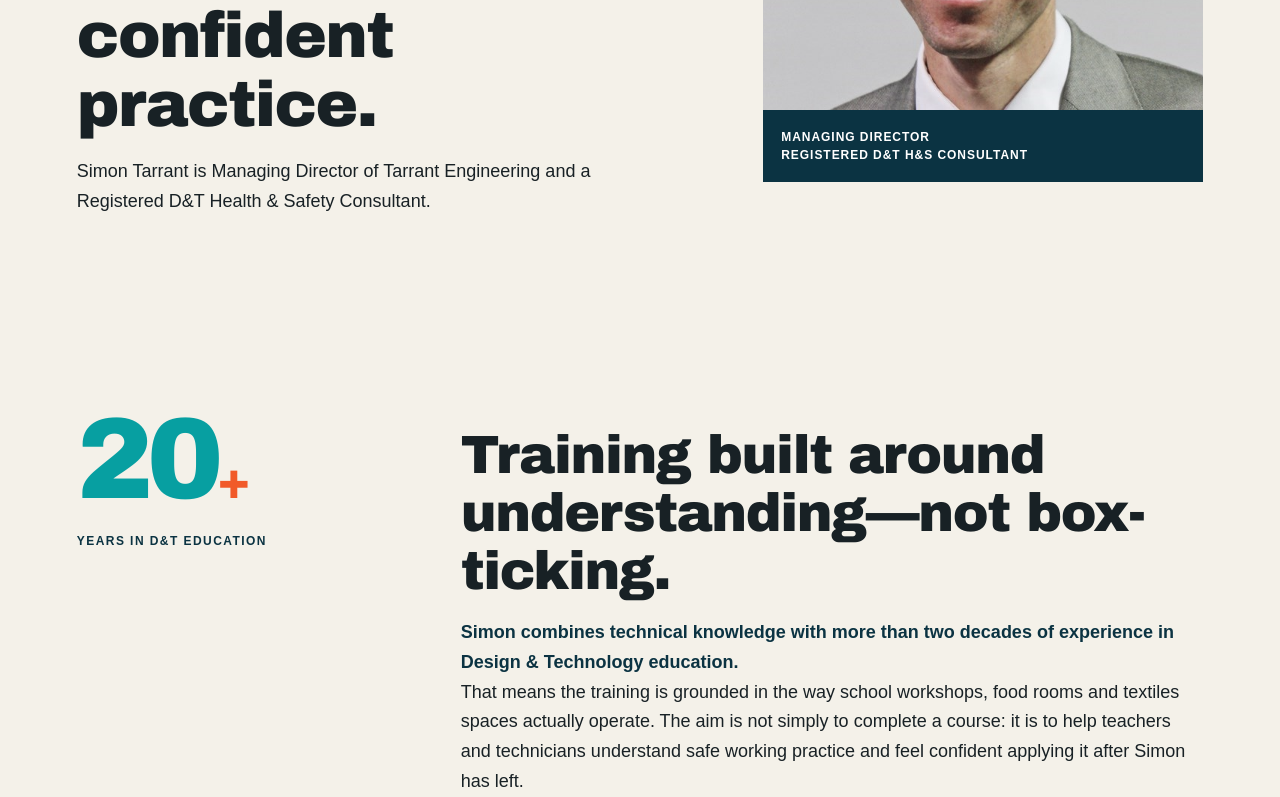
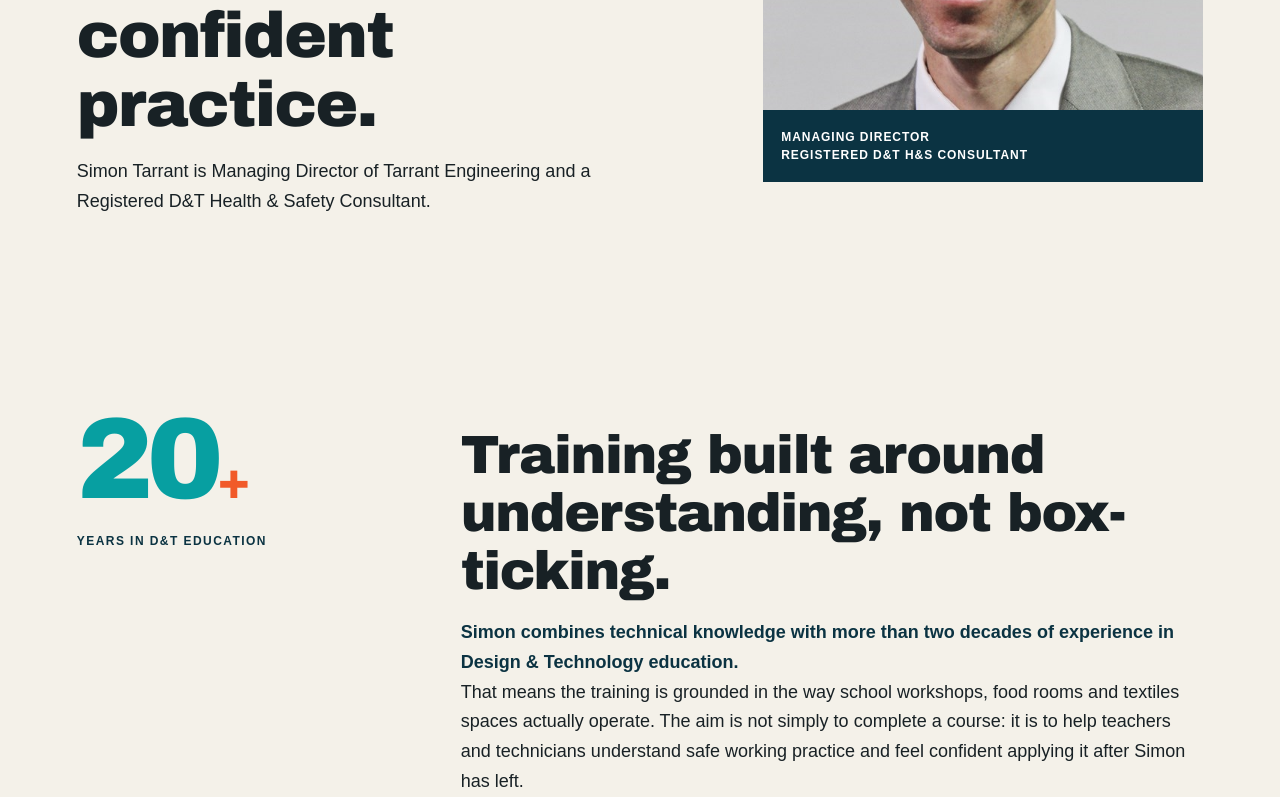
Before and after one commit to tarranteng/Training-Website, a Next.js app: page /about in a window 1280 px wide. Shown: the part 432-1229 px from the top of the page. Built offline with nearby package versions, Linux system fonts and the light colour scheme.

Commit message:
Fix punctuation in heading text

```diff
--- a/app/about/page.tsx
+++ b/app/about/page.tsx
@@ -21,7 +21,7 @@ export default function AboutPage() {
       <section className="about-story content-section">
         <div className="story-number">20<span>+</span><small>years in D&amp;T education</small></div>
         <div>
-          <h2>Training built around understanding—not box-ticking.</h2>
+          <h2>Training built around understanding, not box-ticking.</h2>
           <p className="lead">Simon combines technical knowledge with more than two decades of experience in Design &amp; Technology education.</p>
           <p>That means the training is grounded in the way school workshops, food rooms and textiles spaces actually operate. The aim is not simply to complete a course: it is to help teachers and technicians understand safe working practice and feel confident applying it after Simon has left.</p>
           <p>Programmes are planned around the equipment, delegates and certification needs of each school. Where any delegate requires initial training, the school’s programme is classed as initial training. Every proposal is reviewed personally before a quotation is issued.</p>
```
